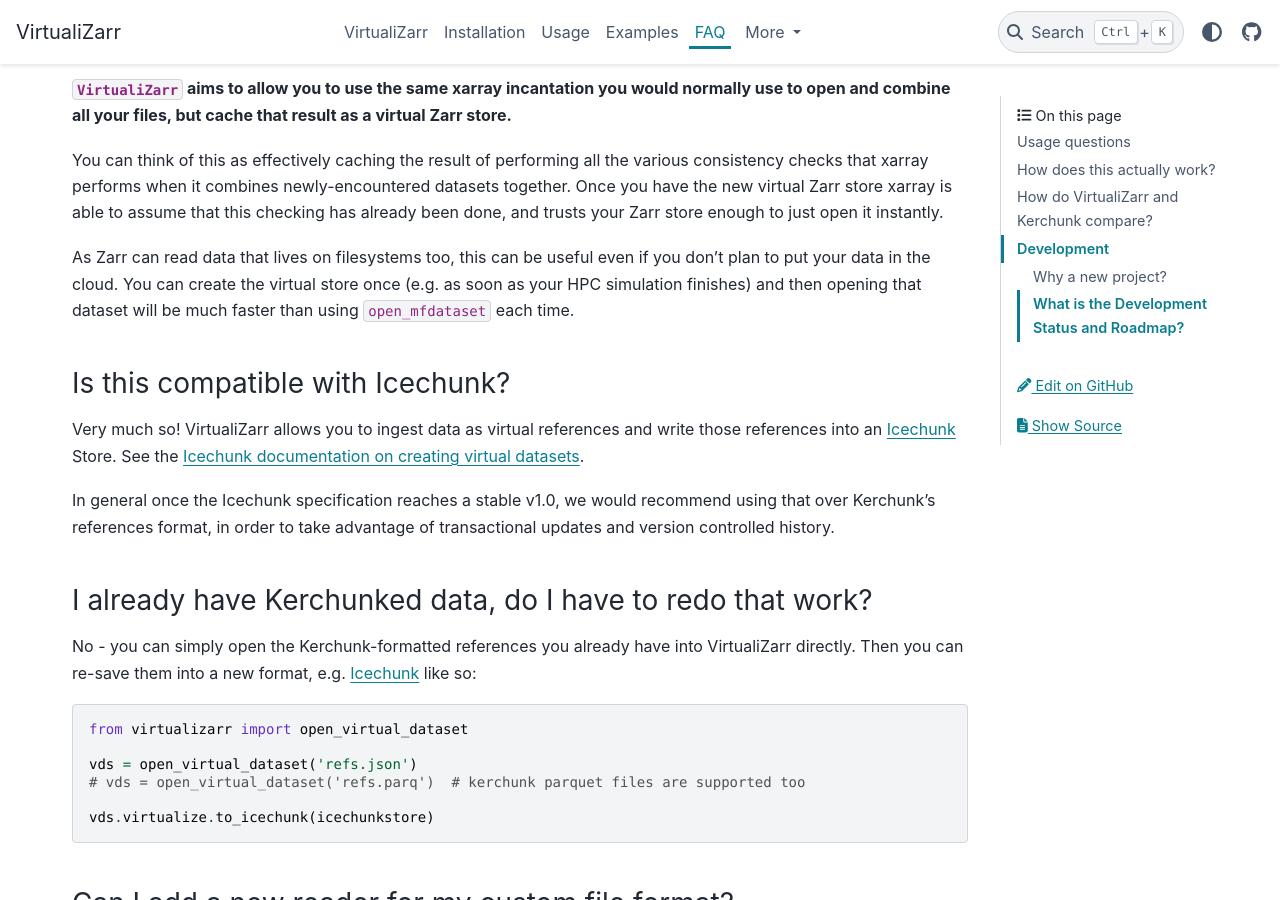
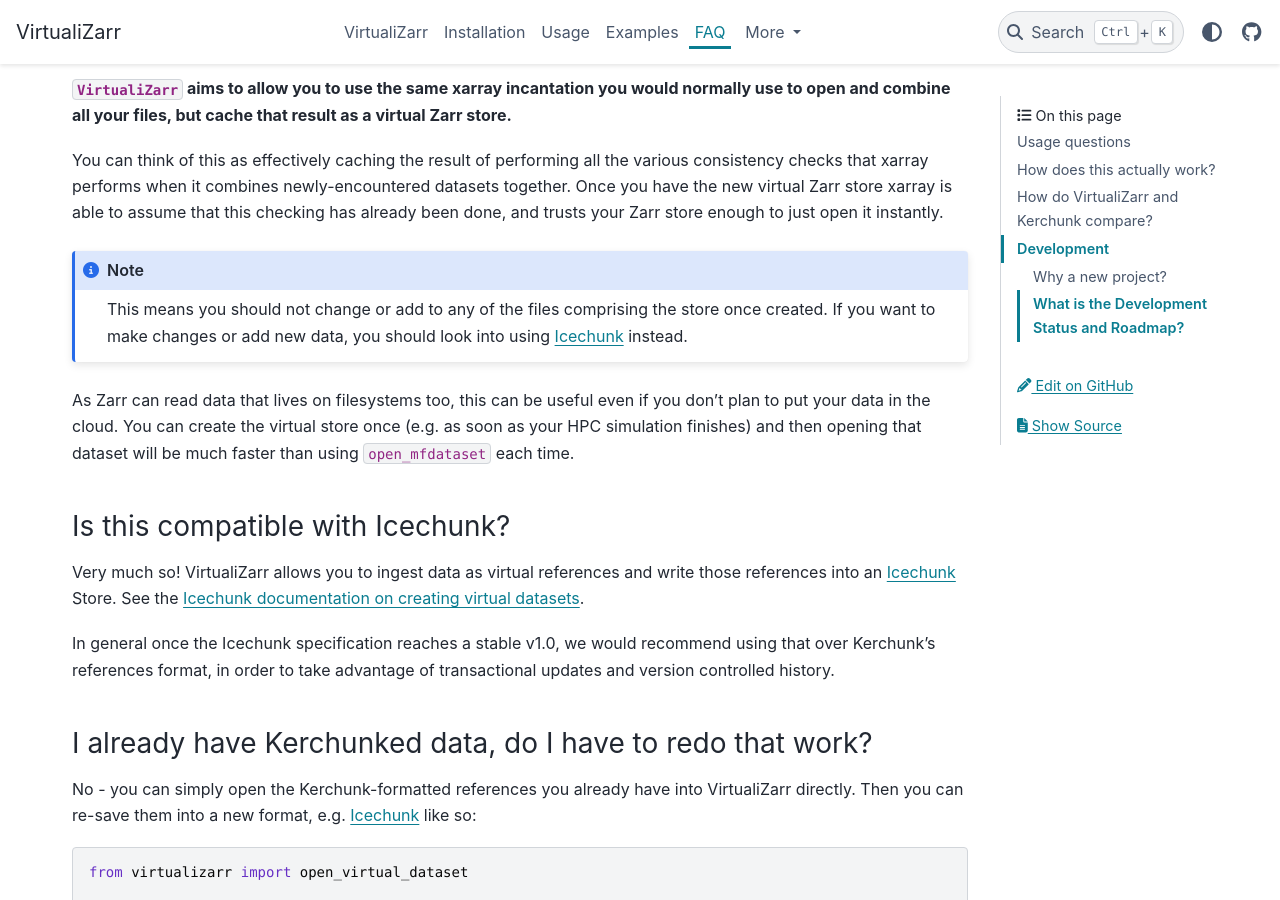
Before and after one commit to zarr-developers/VirtualiZarr, a Sphinx documentation site: the page built from docs/faq.md, in a window 1280 px wide and 900 px high, scrolled down 762 px. Built offline with Sphinx 7.4.7 and the PyData theme 0.15.4, drawn with Linux system fonts in a browser that asks for light colours.

Commit message:
note that you shouldn't alter files after virtualization

````diff
--- a/docs/faq.md
+++ b/docs/faq.md
@@ -27,6 +27,10 @@
 
 You can think of this as effectively caching the result of performing all the various consistency checks that xarray performs when it combines newly-encountered datasets together.
 Once you have the new virtual Zarr store xarray is able to assume that this checking has already been done, and trusts your Zarr store enough to just open it instantly.
+
+```{note}
+This means you should not change or add to any of the files comprising the store once created. If you want to make changes or add new data, you should look into using [Icechunk](https://icechunk.io/) instead.
+```
 
 As Zarr can read data that lives on filesystems too, this can be useful even if you don't plan to put your data in the cloud.
 You can create the virtual store once (e.g. as soon as your HPC simulation finishes) and then opening that dataset will be much faster than using `open_mfdataset` each time.
````
